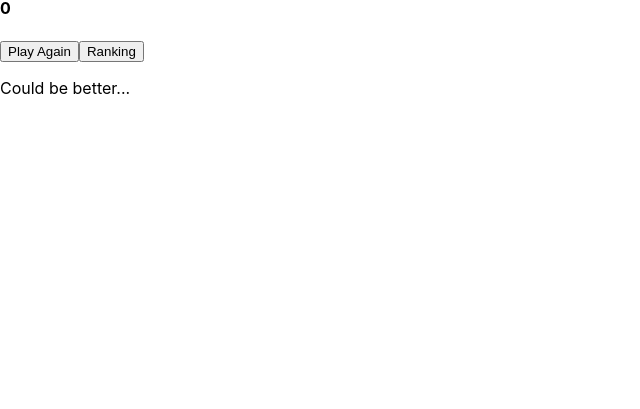
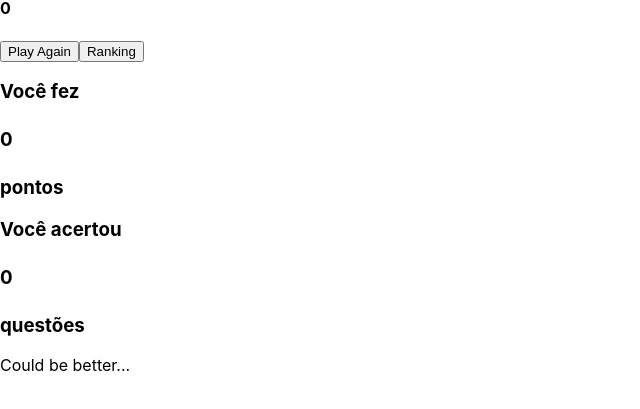
Before and after one commit to lkotlarenko/Project-Trivia-React-Redux, a React (Create React App) app: page /feedback in a window 1280 px wide. Shown: the part 327-736 px from the top of the page, without its empty margins (0-640 px from the left). Built offline with nearby package versions, Linux system fonts and the light colour scheme.

Commit message:
Requisitos 9-17 :rocket:

```diff
--- a/src/pages/Feedback.jsx
+++ b/src/pages/Feedback.jsx
@@ -7,10 +7,10 @@ class Feedback extends React.Component {
   handleButton = (route) => {
     const { history } = this.props;
     history.push(route);
-  }
+  };
 
   render() {
-    const { assertions } = this.props;
+    const { assertions, score } = this.props;
     const MIN_ASSERTIONS = 3;
 
     return (
@@ -33,9 +33,21 @@ class Feedback extends React.Component {
           </button>
         </nav>
         <main>
-          {assertions < MIN_ASSERTIONS
-            ? <p data-testid="feedback-text">Could be better...</p>
-            : <p data-testid="feedback-text">Well Done!</p>}
+          <h3>
+            Você fez
+            <h4 data-testid="feedback-total-score">{score}</h4>
+            pontos
+          </h3>
+          <h3>
+            Você acertou
+            <h4 data-testid="feedback-total-question">{assertions}</h4>
+            questões
+          </h3>
+          {assertions < MIN_ASSERTIONS ? (
+            <p data-testid="feedback-text">Could be better...</p>
+          ) : (
+            <p data-testid="feedback-text">Well Done!</p>
+          )}
         </main>
       </div>
     );
@@ -44,10 +56,12 @@ class Feedback extends React.Component {
 
 const mapStateToProps = (state) => ({
   assertions: state.player.assertions,
+  score: state.player.score,
 });
 
 Feedback.propTypes = {
   assertions: PropTypes.number,
+  score: PropTypes.number,
   history: PropTypes.shape({
     push: PropTypes.func,
   }),
--- a/src/pages/Game.jsx
+++ b/src/pages/Game.jsx
@@ -2,8 +2,9 @@ import React from 'react';
 import PropTypes from 'prop-types';
 import { connect } from 'react-redux';
 import Header from '../components/Header';
-import { receivedToken } from '../store/actions';
+import { receivedToken, saveAssertions, saveScore } from '../store/actions';
 import fetchTokenApi from '../services/userToken';
+import getScore from '../services/score';
 import '../css/Game.css';
 
 const FINAL_ANSWER = 4;
@@ -19,6 +20,8 @@ class Game extends React.Component {
       timer: 30,
       shuffleNeeded: true,
       shuffleAnswers: [],
+      score: 0,
+      assertions: 0,
     };
   }
 
@@ -69,10 +72,29 @@ class Game extends React.Component {
     this.setState({ answered: true });
     if (target.id === 'correct') {
       // TODO: somar pontuação a partir daqui :D
-      // console.log("cai aqui quando acerta");
+      this.setScore();
     } else {
       // console.log("cai aqui quando erra");
     }
+  }
+
+  localHandler = () => {
+    const { score, assertions } = this.state;
+    const { saveScoreToStore, saveAssertionsToStore } = this.props;
+    localStorage.setItem('actualScore', JSON.stringify(score));
+    saveScoreToStore(score);
+    saveAssertionsToStore(assertions);
+  }
+
+  setScore = () => {
+    const { questionNumber, questions, timer } = this.state;
+    const { difficulty } = questions[questionNumber];
+    const newScore = getScore(timer, difficulty);
+    this.setState((prevState) => ({
+      score: newScore + prevState.score,
+      assertions: prevState.assertions + 1,
+    }),
+    this.localHandler);
   }
 
   handleNext = () => {
@@ -192,6 +214,8 @@ const mapStateToProps = (state) => ({
 Game.propTypes = {
   token: PropTypes.string,
   fetchToken: PropTypes.func,
+  saveScoreToStore: PropTypes.func,
+  saveAssertionsToStore: PropTypes.func,
   history: PropTypes.shape({
     push: PropTypes.func,
   }),
@@ -199,6 +223,8 @@ Game.propTypes = {
 
 const mapDispatchToProps = (dispatch) => ({
   fetchToken: (token) => dispatch(receivedToken(token)),
+  saveScoreToStore: (score) => dispatch(saveScore(score)),
+  saveAssertionsToStore: (assertions) => dispatch(saveAssertions(assertions)),
 });
 
 export default connect(mapStateToProps, mapDispatchToProps)(Game);
--- a/src/pages/Ranking.jsx
+++ b/src/pages/Ranking.jsx
@@ -1,11 +1,25 @@
 import React, { Component } from 'react';
-// import PropTypes from 'prop-types';
+import PropTypes from 'prop-types';
 // import { connect } from 'react-redux';
 
 class Ranking extends Component {
+  handleButton = (route) => {
+    const { history } = this.props;
+    history.push(route);
+  };
+
   render() {
     return (
-      <h1 data-testid="ranking-title">RANKING PAGE</h1>
+      <>
+        <h1 data-testid="ranking-title">RANKING PAGE</h1>
+        <button
+          type="button"
+          data-testid="btn-go-home"
+          onClick={ () => this.handleButton('/') }
+        >
+          Inicio
+        </button>
+      </>
     );
   }
 }
@@ -16,10 +30,10 @@ class Ranking extends Component {
 //   email: state.player.gravatarEmail,
 // });
 
-// Header.propTypes = {
-//   name: PropTypes.string,
-//   score: PropTypes.number,
-//   email: PropTypes.string,
-// }.isRequired;
+Ranking.propTypes = {
+  history: PropTypes.shape({
+    push: PropTypes.func,
+  }),
+}.isRequired;
 
 export default Ranking;
--- /dev/null
+++ b/src/services/score.js
@@ -0,0 +1,15 @@
+const getScore = (timer, difficulty) => {
+  const HARDDIFF = 3;
+  const MEDIUMDIFF = 2;
+  const EASYDIFF = 1;
+  const points = 10;
+  if (difficulty === 'hard') {
+    return points + timer * HARDDIFF;
+  }
+  if (difficulty === 'hard') {
+    return points + timer * MEDIUMDIFF;
+  }
+  return points + timer * EASYDIFF;
+};
+
+export default getScore;
--- a/src/store/actions/index.js
+++ b/src/store/actions/index.js
@@ -6,4 +6,10 @@ export const RECEIVED_TOKEN = 'RECEIVED_TOKEN';
 
 export const receivedToken = (payload) => ({ type: RECEIVED_TOKEN, payload });
 
-export const FAILED_REQUEST = 'FAILED_REQUEST';
+export const SAVE_SCORE = 'SAVE_SCORE';
+
+export const saveScore = (payload) => ({ type: SAVE_SCORE, payload });
+
+export const SAVE_ASSERTIONS = 'SAVE_ASSERTIONS';
+
+export const saveAssertions = (payload) => ({ type: SAVE_ASSERTIONS, payload });
--- a/src/store/reducer/player.js
+++ b/src/store/reducer/player.js
@@ -1,4 +1,4 @@
-import { PLAYER_DATA } from '../actions';
+import { PLAYER_DATA, SAVE_ASSERTIONS, SAVE_SCORE } from '../actions';
 
 const INITIAL_STATE = {
   name: '',
@@ -16,11 +16,10 @@ function player(state = INITIAL_STATE, { type, payload }) {
       name: payload.name,
       gravatarEmail: payload.email,
     };
-  // case FAILED_REQUEST:
-  //   return {
-  //     ...state,
-  //     error: payload,
-  //   };
+  case SAVE_SCORE:
+    return { ...state, score: payload };
+  case SAVE_ASSERTIONS:
+    return { ...state, assertions: payload };
   default:
     return state;
   }
```
